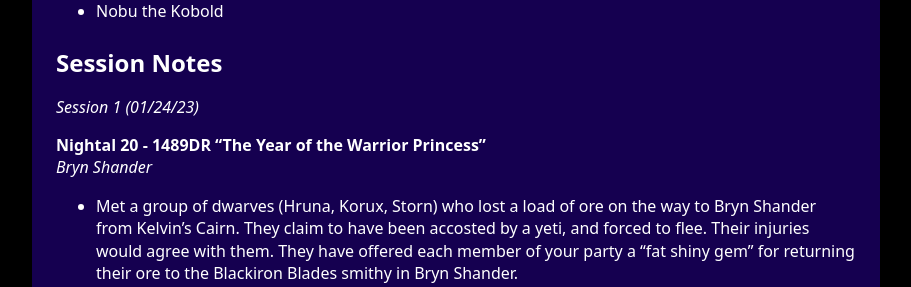
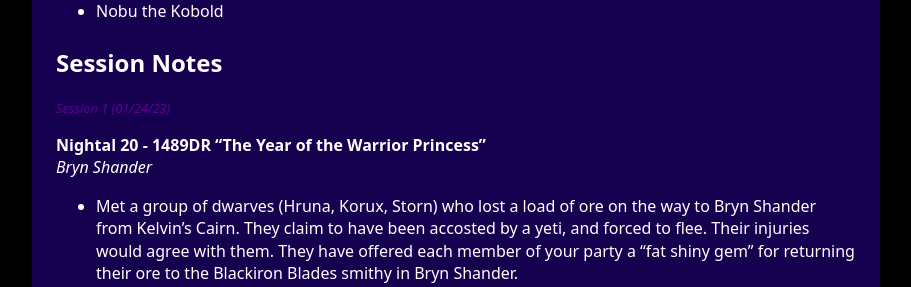
Before and after one commit to GMTim/RimeOfTheFrostMaiden, a Jekyll site: the page built from index.md, in a window 1280 px wide. Shown: the part 348-635 px from the top of the page, without its empty margins (184-1095 px from the left). Built offline with Jekyll 4.4.1, drawn with Linux system fonts in a browser that asks for light colours; our own code applies the rules of GitHub Pages for plain Markdown files.

Commit message:
Set session mark.

```diff
--- a/index.md
+++ b/index.md
@@ -1,3 +1,5 @@
+---
+---
 ## Player Characters
 - Bruno Dwarfmin the Dwarf
 - Deathlord of Supreme Darkness the Human
@@ -9,7 +11,7 @@
 - Nobu the Kobold
 
 ## Session Notes
-_Session 1 (01/24/23)_
+<em class="session-mark">Session 1 (01/24/23)</em>
 
 **Nightal 20 - 1489DR "The Year of the Warrior Princess"**
 _Bryn Shander_
```
